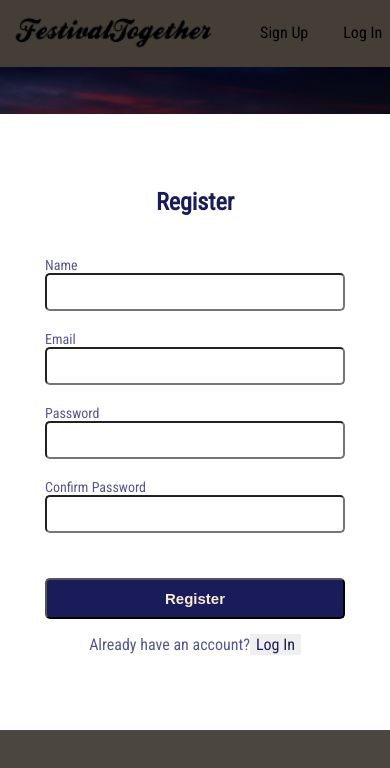
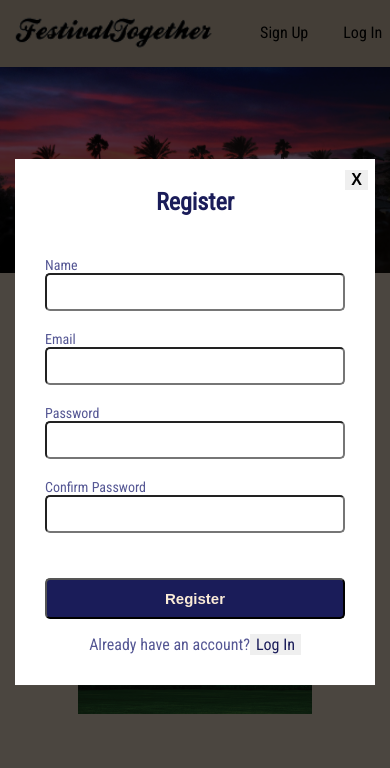
Before and after one commit to ronilbhatia/FestivalTogether, a React (Create React App) app in the folder frontend/: page / in a window 390 px wide. Both pictures are taken after a click on the element "Sign Up". Shown: the top 768 px of the page. Built offline with nearby package versions, Linux system fonts and the light colour scheme.

Commit message:
Fix modal styling for mobile

```diff
--- a/frontend/src/assets/stylesheets/components/modal/_modal.scss
+++ b/frontend/src/assets/stylesheets/components/modal/_modal.scss
@@ -16,3 +16,19 @@
   left: 50%;
   transform: translate(-50%, -50%);
 }
+
+.modal-x {
+  border: none;
+  position: absolute;
+  top: 2%;
+  right: 2%;
+  font-size: 16px;
+  font-weight: 700;
+  cursor: pointer;
+}
+
+@media screen and (max-width: 500px) {
+  .modal-child {
+    padding: 30px;
+  }
+}
--- a/frontend/src/components/modal/modal.jsx
+++ b/frontend/src/components/modal/modal.jsx
@@ -22,11 +22,14 @@ const Modal = ({ modal, closeModal }) => {
   return (
     <div className="modal-background" onClick={closeModal}>
       <div className="modal-child" onClick={e => e.stopPropagation()}>
-        { component }
+        <button className="modal-x" onClick={closeModal}>
+          X
+        </button>
+        {component}
       </div>
     </div>
   );
-}
+};
 
 const mapStateToProps = state => ({
   modal: state.ui.modal
@@ -36,4 +39,7 @@ const mapDispatchToProps = dispatch => ({
   closeModal: () => dispatch(closeModal())
 });
 
-export default connect(mapStateToProps, mapDispatchToProps)(Modal);
+export default connect(
+  mapStateToProps,
+  mapDispatchToProps
+)(Modal);
```
